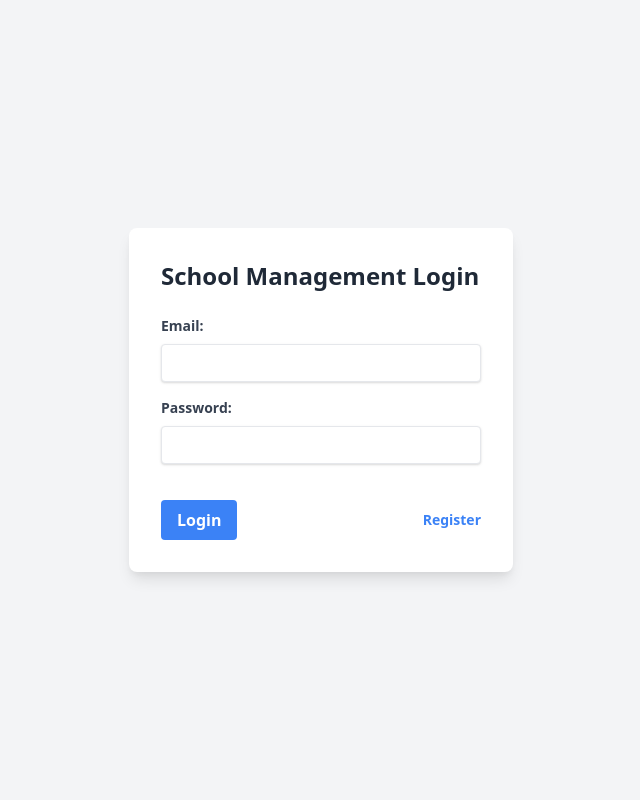
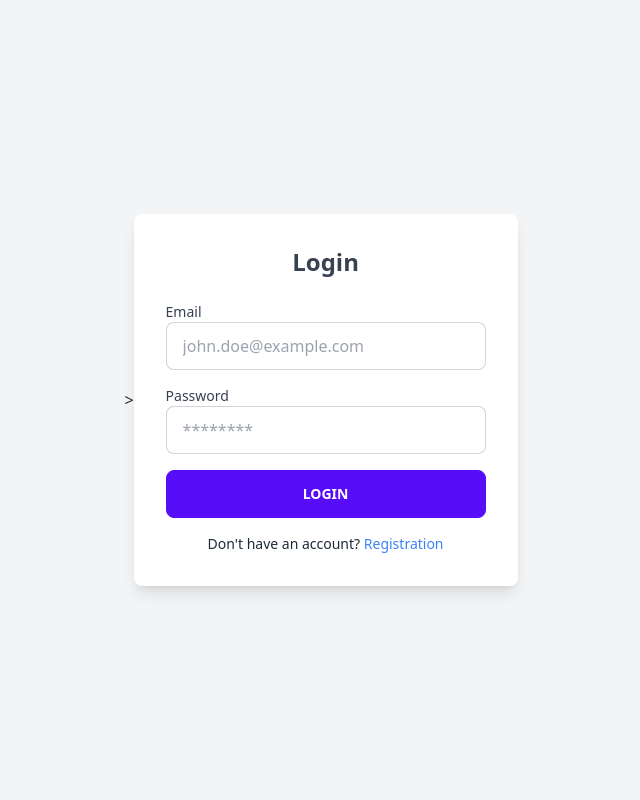
Before and after one commit to Shakhawathh/School-Management, a PHP site: page /login.php in a window 1280 px wide. Shown: the whole page, without its empty margins (319-959 px from the left). Run offline with PHP 8.4, Linux system fonts and the light colour scheme; some libraries are stand-ins or nearby versions.

Commit message:
adding login

```diff
--- a/controllers/index.php
+++ b/controllers/index.php
@@ -1,7 +1,5 @@
-
-
 <?php
 
 $heading = 'Home';
 
-require "view/index.view.php";
+require '../view/index.view.php';
--- a/controllers/student.php
+++ b/controllers/student.php
@@ -2,4 +2,4 @@
 
 $heading = "Student";
 
-require "view/student.view.php";
+require '../view/student.view.php';
--- a/login.php
+++ b/login.php
@@ -2,35 +2,45 @@
 <html lang="en">
 
 <head>
-    <meta charset="UTF-8">
-    <meta name="viewport" content="width=device-width, initial-scale=1.0">
-    <title>Login</title>
-    <link href="https://cdn.jsdelivr.net/npm/tailwindcss@2.2.19/dist/tailwind.min.css" rel="stylesheet">
-</head>
+    <meta charset="UTF-8" />
+    <meta name="viewport" content="width=devide-width, initial-scale=1.0" />
+    <link href="https://cdn.jsdelivr.net/npm/daisyui@2.6.0/dist/full.css" rel="stylesheet" type="text/css" />
+    <script src="https://cdn.tailwindcss.com"></script>
+</head>>
 
-<body class="bg-gray-100 flex items-center justify-center h-screen">
+<body class="bg-gray-100 flex items-center justify-center min-h-screen">
+    <div class="w-full max-w-sm p-8 space-y-6 bg-white shadow-lg rounded-lg">
+        <h2 class="text-2xl font-bold text-center text-gray-700">Login</h2>
+        <form class="space-y-4">
 
-    <div class="bg-white p-8 rounded-lg shadow-lg w-96">
-        <h2 class="text-2xl font-bold mb-6 text-gray-800">School Management Login</h2>
-
-        <form action="login.php" method="POST">
-            <div class="mb-4">
-                <label for="email" class="block text-gray-700 text-sm font-bold mb-2">Email:</label>
-                <input type="email" id="email" name="email" class="shadow appearance-none border rounded w-full py-2 px-3 text-gray-700 leading-tight focus:outline-none focus:shadow-outline" required>
+            <div>
+                <label for="email" class="block text-sm font-medium text-gray-700">Email</label>
+                <input type="email" id="email" name="email" placeholder="john.doe@example.com"
+                    class="input input-bordered w-full" required>
             </div>
 
-            <div class="mb-6">
-                <label for="password" class="block text-gray-700 text-sm font-bold mb-2">Password:</label>
-                <input type="password" id="password" name="password" class="shadow appearance-none border rounded w-full py-2 px-3 text-gray-700 mb-3 leading-tight focus:outline-none focus:shadow-outline" required>
+
+            <div>
+                <label for="password" class="block text-sm font-medium text-gray-700">Password</label>
+                <input type="password" id="password" name="password" placeholder="********"
+                    class="input input-bordered w-full" required>
             </div>
 
-            <div class="flex items-center justify-between">
-                <button type="submit" class="bg-blue-500 hover:bg-blue-700 text-white font-bold py-2 px-4 rounded focus:outline-none focus:shadow-outline">Login</button>
-                <a class="inline-block align-baseline font-bold text-sm text-blue-500 hover:text-blue-800" href="">Register</a>
+
+
+
+            <div>
+                <button type="submit" class="btn btn-primary w-full">Login</button>
+            </div>
+
+
+            <div class="text-center">
+                <p class="text-sm">Don't have an account? <a href="register.php"
+                        class="text-blue-500 hover:underline">Registration</a>
+                </p>
             </div>
         </form>
     </div>
-
 </body>
 
 </html>
--- a/view/partials/nav.php
+++ b/view/partials/nav.php
@@ -3,8 +3,8 @@
         <div class="text-xl font-bold">Dashboard</div>
         <div>
 
-            <a href="#" class="px-4 py-2 hover:bg-gray-700 rounded">Login</a>
-            <a href="#" class="px-4 py-2 hover:bg-gray-700 rounded">Logout</a>
+            <a href="login.php" class="px-4 py-2 hover:bg-gray-700 rounded">Login</a>
+            <a href="" class="px-4 py-2 hover:bg-gray-700 rounded">Logout</a>
         </div>
     </div>
 </nav>
```
Also changed, not shown: index.php (+1 -7 lines), register.php (added, +54 -0 lines), view/partials/head.php (+4 -4 lines), view/partials/sidebar.php (+28 -16 lines).
